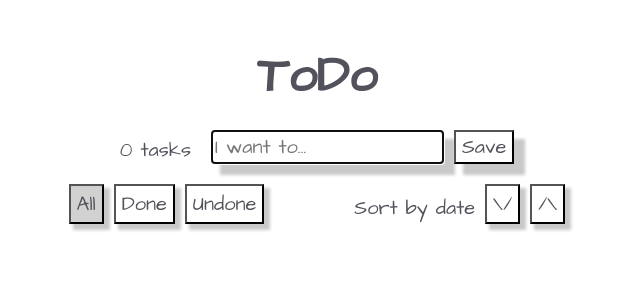
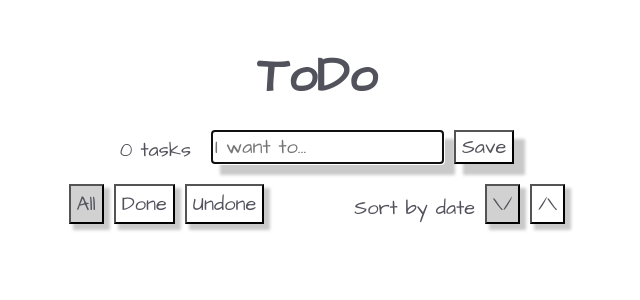
Before and after one commit to KaterinaGe/todo, a React (Create React App) app in the folder my-app/: page / in a window 1280 px wide. Shown: the top 300 px of the page, without its empty margins (323-963 px from the left). Built offline with nearby package versions, Linux system fonts and the light colour scheme.

Commit message:
Added colors to buttons

```diff
--- a/my-app/package.json
+++ b/my-app/package.json
@@ -8,7 +8,7 @@
     "@testing-library/user-event": "^12.8.3",
     "react": "^17.0.2",
     "react-dom": "^17.0.2",
-    "react-scripts": "4.0.3",
+    "react-scripts": "^4.0.3",
     "web-vitals": "^1.1.2"
   },
   "scripts": {
--- a/my-app/src/App.js
+++ b/my-app/src/App.js
@@ -10,11 +10,14 @@ function App() {
   const [todos, setTodos] = useState([])
   const [filteredTodos, setFilteredTodos] = useState([])
   const [filter, setFilter] = useState('all')
+  const [sort, setSort] = useState('sortDown')
   const TASK_PER_PAGE = 5
   const [currentPage, setCurrentPage] = useState(1)
 
 
   const addTask = (userInput) => {
+    setFilter('all')
+    setSort('sortDown')
     if (todos.length < 50) {
       if (userInput) {
         const date = new Date();
@@ -55,24 +58,30 @@ function App() {
   const handleFiltering = (value) => {
     setCurrentPage(1)
     if (value === 'all') {
-      return setFilteredTodos([...todos]);
+      setFilter('all')
+      setFilteredTodos([...todos]);
     }
-    const filtered = [...todos.filter(todo =>
-      value === 'done'
-        ? todo.completed
-        : !todo.completed)];
-    setFilteredTodos(filtered)
+    if (value === 'done') {
+      setFilter('done')
+      setFilteredTodos([...todos.filter(todo => todo.completed === true)])
+    }
+    if (value === 'undone') {
+      setFilter('undone')
+      setFilteredTodos([...todos.filter(todo => todo.completed === false)])
+    }
   }
 
   const sortedTodos = (sort) => {
     if (sort === 'sortDown') {
       const sortedTodos = [...filteredTodos]
       sortedTodos.sort((a, b) => b.id - a.id)
+      setSort('sortDown')
       setFilteredTodos(sortedTodos)
     }
     if (sort === 'sortUp') {
       const sortedTodos = [...filteredTodos]
       sortedTodos.sort((a, b) => a.id - b.id)
+      setSort('sortUp')
       setFilteredTodos(sortedTodos)
     }
   }
@@ -115,7 +124,8 @@ function App() {
       <Filter
         handleFiltering={handleFiltering}
         filter={filter}
-        sort={sortedTodos}
+        sorted={sortedTodos}
+        sort={sort}
       />
       {currentPageTodo.map((todo) => {
         return (
--- a/my-app/src/Filter.js
+++ b/my-app/src/Filter.js
@@ -1,28 +1,16 @@
-function Filter ({filter, sort, handleFiltering, }) {
+function Filter ({filter, sort, sorted, handleFiltering, }) {
     return (
         <div className="buttons">
-
-            {filter === 'all'
-            ? <button onClick={() => handleFiltering('all')}  value="All" className="statusSelected">All</button>
-            : <button onClick={() => handleFiltering('all')}  value="All" className="status">All</button>
-            }
-            {filter === 'done'
-            ? <button onClick={() => handleFiltering('done')} value="Done" className="statusSelected">Done</button>
-            : <button onClick={() => handleFiltering('done')} value="Done" className="status">Done</button>
-            }
-            {filter === 'undone'
-            ? <button onClick={() => handleFiltering('undone')} value="Undone" className="statusSelected">Undone</button>
-            : <button onClick={() => handleFiltering('undone')} value="Undone" className="status">Undone</button>
-            }
+            <button onClick={() => handleFiltering('all')}  value="All" className={filter === 'all' ? "statusSelected" : "status"}>All</button>
+            <button onClick={() => handleFiltering('done')} value="Done" className={filter === 'done' ? "statusSelected" : "status"}>Done</button>
+            <button onClick={() => handleFiltering('undone')} value="Undone" className={filter === 'undone' ? "statusSelected" : "status"}>Undone</button>
 
             <p className="lettering">
                 Sort by date
             </p>
 
-
-
-            <button onClick={() => sort('sortDown')} value="sortDown" className ="arrow"> \/ </button>
-            <button onClick={() => sort('sortUp')} value="sortUp" className ="arrow"> /\ </button>
+            <button onClick={() => sorted('sortDown')} value="sortDown" className ={sort === 'sortDown' ? "arrowSelected" : "arrow"}> \/ </button>
+            <button onClick={() => sorted('sortUp')} value="sortUp" className ={sort === 'sortUp' ? "arrowSelected" : "arrow"}> /\ </button>
         </div>
     )
 }
--- a/my-app/src/Input.js
+++ b/my-app/src/Input.js
@@ -9,26 +9,21 @@ function Input({ addTask }) {
 
     const handleSubmit = (e) => {
         e.preventDefault()
-        addTask(userInput)
+        if(userInput.trim() !== '') {
+            addTask(userInput)
+        }
         setUserInput("")
     }
 
-    const handleKeyPress = (e) => {
-        if(e.key === "Enter") {
-            e.preventDefault()
-            if(userInput.trim() !== '') {
-                handleSubmit(e)
-            }
-        }
-    }
+
 
     return (
-        <form className="enter">
+        <form className="enter" onSubmit={(e) => handleSubmit(e)}>
             <input
                 value={userInput}
                 type="text"
                 onChange={handleChange}
-                onKeyDown={handleKeyPress}
+
                 placeholder="I want to..."
                 className="input"
                 autoFocus
--- a/my-app/src/index.css
+++ b/my-app/src/index.css
@@ -92,6 +92,14 @@
 
 .arrow:hover {
   background: rgb(209, 209, 209);
+}
+
+.arrowSelected {
+  height: 40px;
+  margin-left: 10px;
+  background-color: rgb(209, 209, 209);
+  cursor: pointer;
+  box-shadow: 5px 5px 3px 1px rgb(201, 201, 201)
 }
 
 .todo-list {
```
Also changed, not shown: 1 other file (tests, documents, lock files or other folders).
